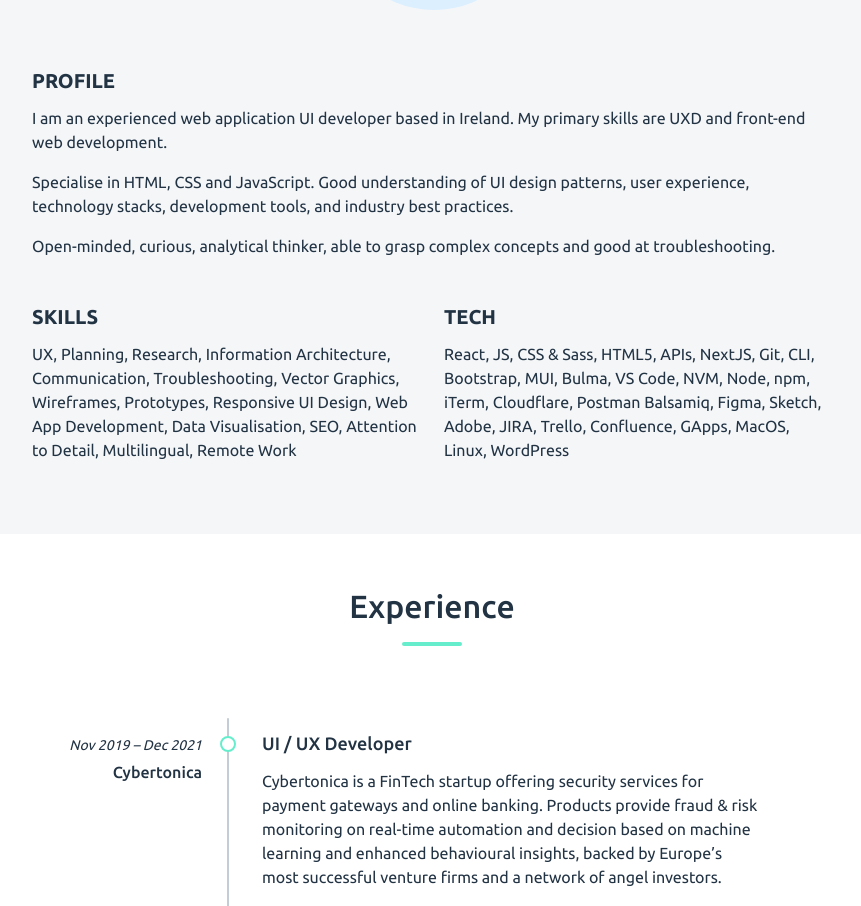
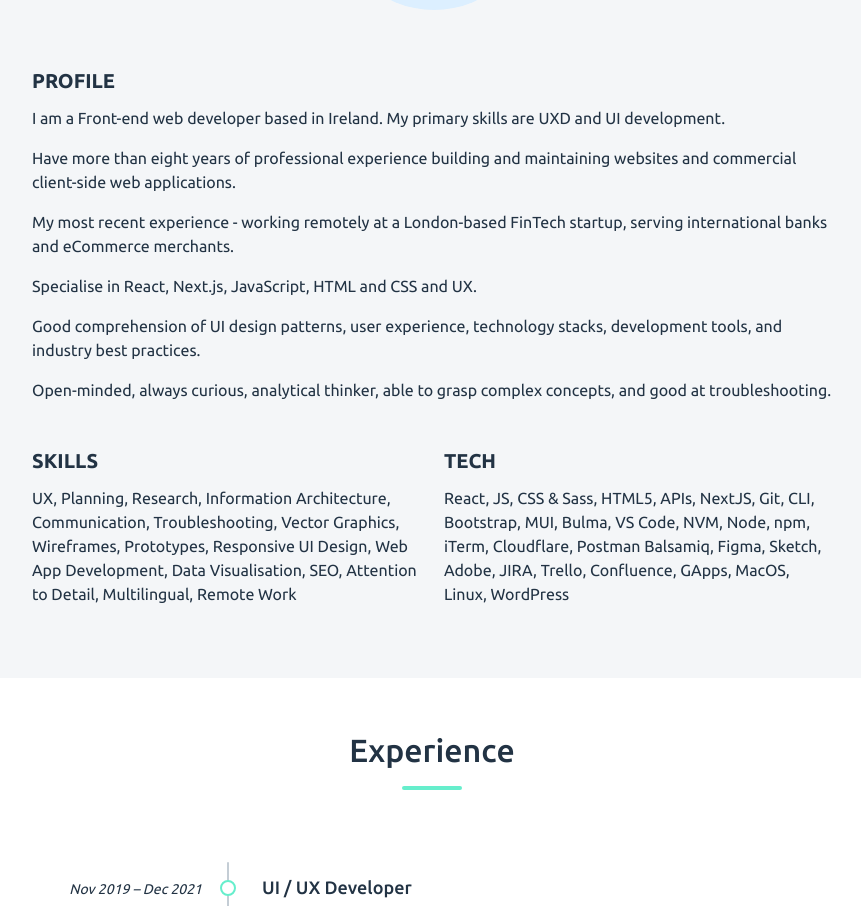
Before and after one commit to dzvilius/vilius-website, a Nuxt app: page / in a window 1280 px wide. Shown: the part 1156-2062 px from the top of the page, without its empty margins (208-1069 px from the left). Built offline with nearby package versions, Linux system fonts and the light colour scheme.

Commit message:
update about

```diff
--- a/components/About.vue
+++ b/components/About.vue
@@ -9,14 +9,22 @@
         </figure>
         <h3 class="AboutSection__Subtitle">Profile</h3>
         <p>
-          I am an experienced web application UI developer based in Ireland. My
-          primary skills are UXD and front-end web development.
+          I am a Front-end web developer based in Ireland. My primary skills are UXD and UI development.
         </p>
         <p>
-          Specialise in HTML, CSS and JavaScript. Good understanding of UI design patterns, user experience, technology stacks, development tools, and industry best practices.
+          Have more than eight years of professional experience building and maintaining websites and commercial client-side web applications.
         </p>
         <p>
-          Open-minded, curious, analytical thinker, able to grasp complex concepts and good at troubleshooting.
+          My most recent experience - working remotely at a London-based FinTech startup, serving international banks and eCommerce merchants.
+        </p>
+        <p>
+          Specialise in React, Next.js, JavaScript, HTML and CSS and UX.
+        </p>
+        <p>
+          Good comprehension of UI design patterns, user experience, technology stacks, development tools, and industry best practices.
+        </p>
+        <p>
+          Open-minded, always curious, analytical thinker, able to grasp complex concepts, and good at troubleshooting.
         </p>
       </div>
       <div class="columns is-tablet">
```
